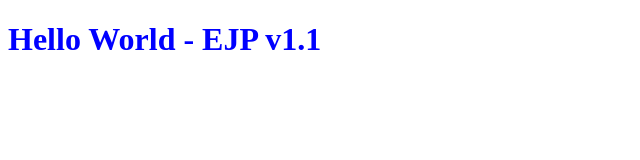
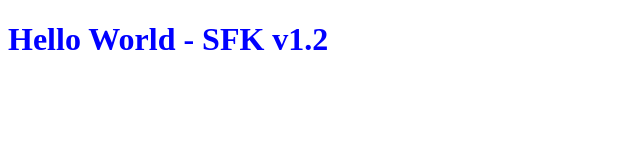
Before and after one commit to sman135/test-hello-world-sk, a plain HTML site: page index.html in a window 1280 px wide. Shown: the full height of the page, 0-640 px from the left. Drawn offline with Linux system fonts and the light colour scheme.

Commit message:
personalization

```diff
--- a/index.html
+++ b/index.html
@@ -11,6 +11,6 @@
 
     </head>
     <body onload="initApplication()">
-        <h1>Hello World - EJP v1.1</h1>
+        <h1>Hello World - SFK v1.2</h1>
     </body>
 </html>
```
